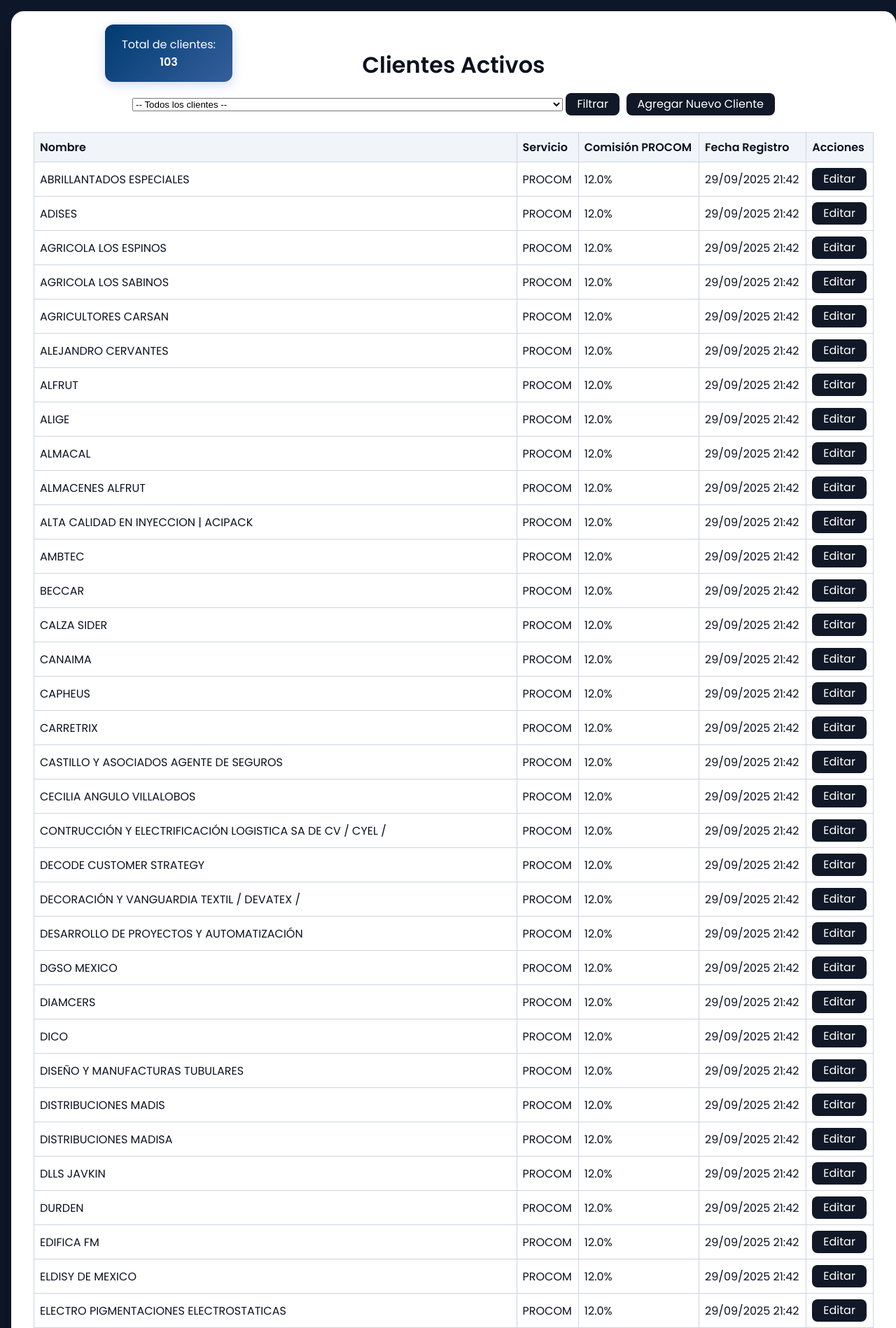
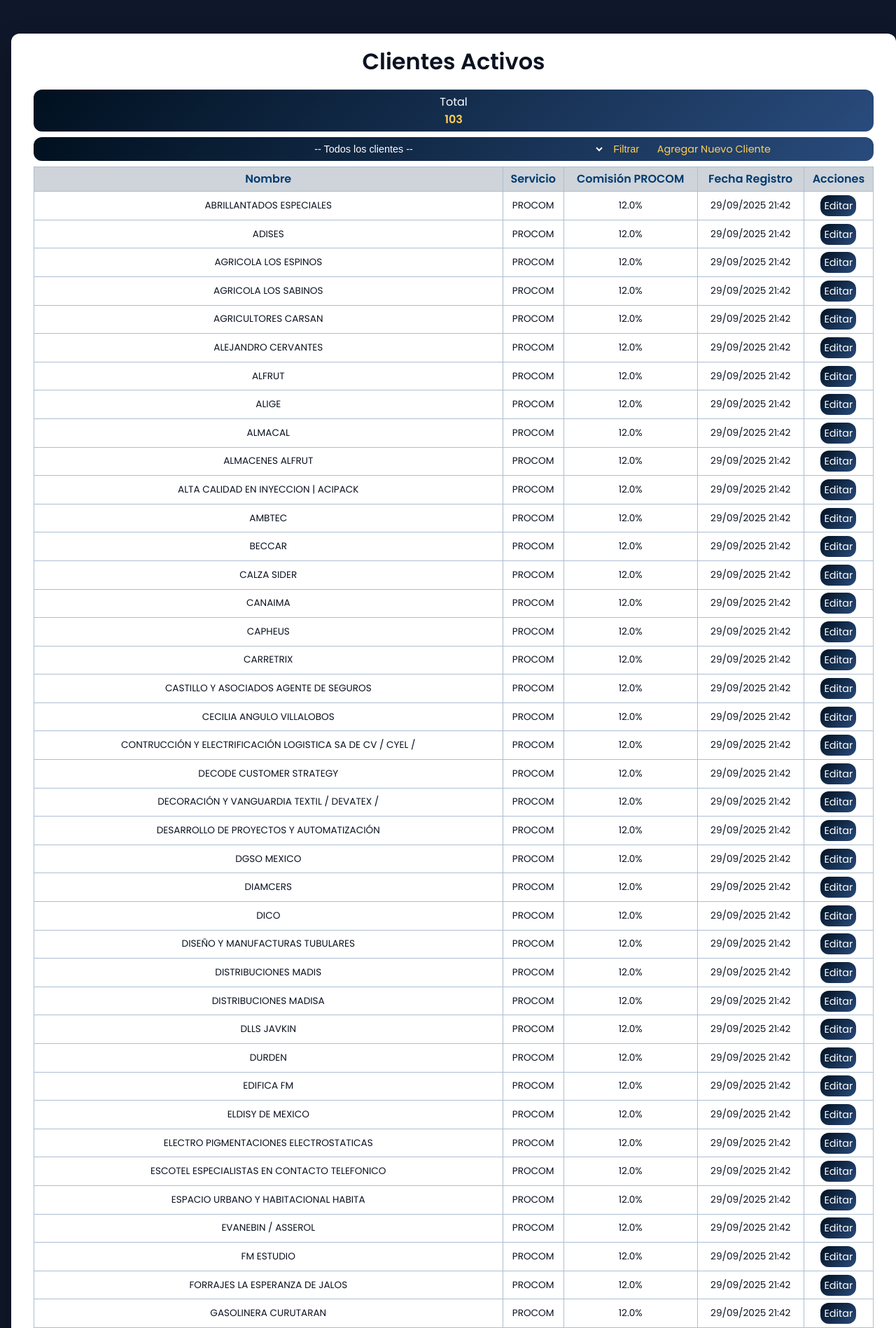
Before and after one commit to diegomacias-11/CRM-Enrok, a Django app: page /clientes/listar/ in a window 1280 px wide. Shown: the top 1898 px of the page at 70% size. Run offline with Django 5.2, Linux system fonts and the light colour scheme; data comes from the database, SQL or seed files in the repository.

Commit message:
Actualización de templates con nuevos estilos

```diff
--- a/clientes/templates/clientes/listar.html
+++ b/clientes/templates/clientes/listar.html
@@ -10,76 +10,115 @@
     body {
     min-height: 100vh;
     display: grid;
-        place-items: center;
+    place-items: start center;
     background: #0f172a;
     margin: 0;
+    padding-top: 2rem;
     }
-
     .card {
         width: 95vw;
         max-width: 1200px;
         margin: 1rem;
-        min-height: 80vh;       /* más alto verticalmente */
+        min-height: 80vh;
         color: #0b1220;
         background: #ffffff;
         padding: 2rem;
-        border-radius: 18px;
+        border-radius: 12px;
         box-shadow: 0 18px 40px rgba(0,0,0,.25);
     }
+    h1 { text-align: center;
+      margin-bottom: 1rem;
+      margin-top: -1rem;
+    }
+    .btn {
+        padding: 2px 8px;
+        text-decoration: none;
+        display: inline-block;
+        color: #ffcf56;
+        background: transparent;
+        border: none;
+        border-radius: 12px;
+        font-weight: 200;
+        text-align: center;
+        line-height: 30px;
+        font-size: .9rem;
+        box-sizing: border-box;
+        cursor: pointer;
+        transition: 0.3s;
+    }
 
-    h1 { text-align: center; margin-bottom: 1rem; }
+.editar{
+      padding: 0px 5px;
+      text-decoration: none;
+      display: inline-block;
+      color: #ffffff;
+      background: linear-gradient(135deg, #00101f 0%, #294b7c 100%);
+      border: none;
+      border-radius: 12px;
+      font-weight: 200;
+      text-align: center;
+      line-height: 30px;
+      font-size: .9rem;
+      box-sizing: border-box;
+      cursor: pointer;
+      transition: 0.3s;
+    }
 
-    .btn{
-        color: #fff;
-        background:#111827;
-        padding:.5rem 1rem;
-        border-radius:8px;
-        text-decoration:none;
-        display:inline-block;
-        border:none;
-        cursor:pointer;
-        font-family: 'Poppins', sans-serif;
-        font-size: 1rem;
-        line-height: 1; /* asegura misma altura */
+    .btn:hover,
+    .editar:hover,
+    .filtros:hover {
+        background: linear-gradient(135deg, #002952 0%, #244a7a 100%);
+    }
+
+.filtros {
+      padding: 7px 8px;
+        font-size: .9rem;
+        color: #ffffff;
+        background: transparent;
+        border: none;
+        border-radius: 12px;
+        font-weight: 200;
         text-align: center;
-        vertical-align: middle;
+        box-sizing: border-box;
+        cursor: pointer;
+        transition: 0.3s;
+    }
+    .filtros select {
+        color: #00101f;
+        background-color: #ffffff;
+        text-align: center;
     }
 
     .actions {
-        margin-top: 1rem;
-        margin-bottom: 1.5rem; /* agrega espacio debajo */
+        margin-top: .5rem;
+        margin-bottom: .5rem;
         display: flex;
         gap: .6rem;
         justify-content: center;
+        background: linear-gradient(135deg, #00101f 0%, #294b7c 100%);
+        border-radius: 12px;
     }
 
 
     table { width: 100%; border-collapse: collapse; }
-    th, td { border: 1px solid #cbd5e1; padding: 0.5rem; text-align: left; }
-    th { background: #f1f5f9; }
+    th, td { border: 1px solid #aebed2; padding: 0.3rem; text-align: center; font-size: 0.85rem; }
+    th { background: rgb(206, 212, 218); text-align: center; color: #003b71; font-size: 1rem; }
 
 .pendiente-box {
-      position: absolute;  /* lo hace flotante */
-      top: 35px;           /* distancia desde arriba */
-      left: 150px;          /* distancia desde la izquierda */
-      width: 150px;
-      height: 50px;        /* un poco más alto para el monto */
-      background: linear-gradient(135deg, #003b71 0%, #355f9b 100%);
+      position: relative;
+      background: linear-gradient(135deg, #00101f 0%, #294b7c 100%);
       color: white;
-      padding: 1rem;
+      padding: 0.3rem;
       border-radius: 12px;
       text-align: center;
-      box-shadow: 0 4px 15px rgba(102, 126, 234, 0.3);
       display: flex;
       flex-direction: column;
       justify-content: center;
       align-items: center;
-      z-index: 10; /* para que quede encima de otros elementos */
     }
-
     .pendiente-box h2 {
-      margin: 0 0 0.3rem 0;
-      font-size: 0.8rem;
+      margin: 0;
+      font-size: 1rem;
       font-weight: 500;
     }
 
@@ -87,6 +126,7 @@
       font-size: 1rem;
       font-weight: 600;
       margin: 0;
+      color: #ffcf56;
     }
 
   </style>
@@ -96,12 +136,12 @@
     <h1>Clientes Activos</h1>
 
   <div class="pendiente-box">
-    Total de clientes: <strong>{{ clientes|length }}</strong>
+    Total <strong class="monto">{{ clientes|length }}</strong>
   </div>
 
     <div class="actions">
       <form method="get" style="display:inline-block;">
-        <select name="cliente">
+        <select class="filtros" name="cliente">
           <option value="">-- Todos los clientes --</option>
           {% for c in clientes %}
             <option value="{{ c.id }}" {% if cliente_seleccionado == c.id|stringformat:"s" %}selected{% endif %}>
@@ -130,7 +170,7 @@
         <td>{{ cliente.comision_procom }}%</td>
         <td>{{ cliente.fecha_registro|date:"d/m/Y H:i" }}</td>
         <td>
-          <a href="{% url 'clientes_editar' cliente.id %}" class="btn">Editar</a>
+          <a href="{% url 'clientes_editar' cliente.id %}" class="editar">Editar</a>
         </td>
       </tr>
       {% empty %}
```
Also changed, not shown: comisiones/templates/comisiones/listar.html (+71 -31 lines), dispersiones/templates/dispersiones/listar.html (+103 -62 lines). Lines whose indentation alone changed are shown as unchanged.
